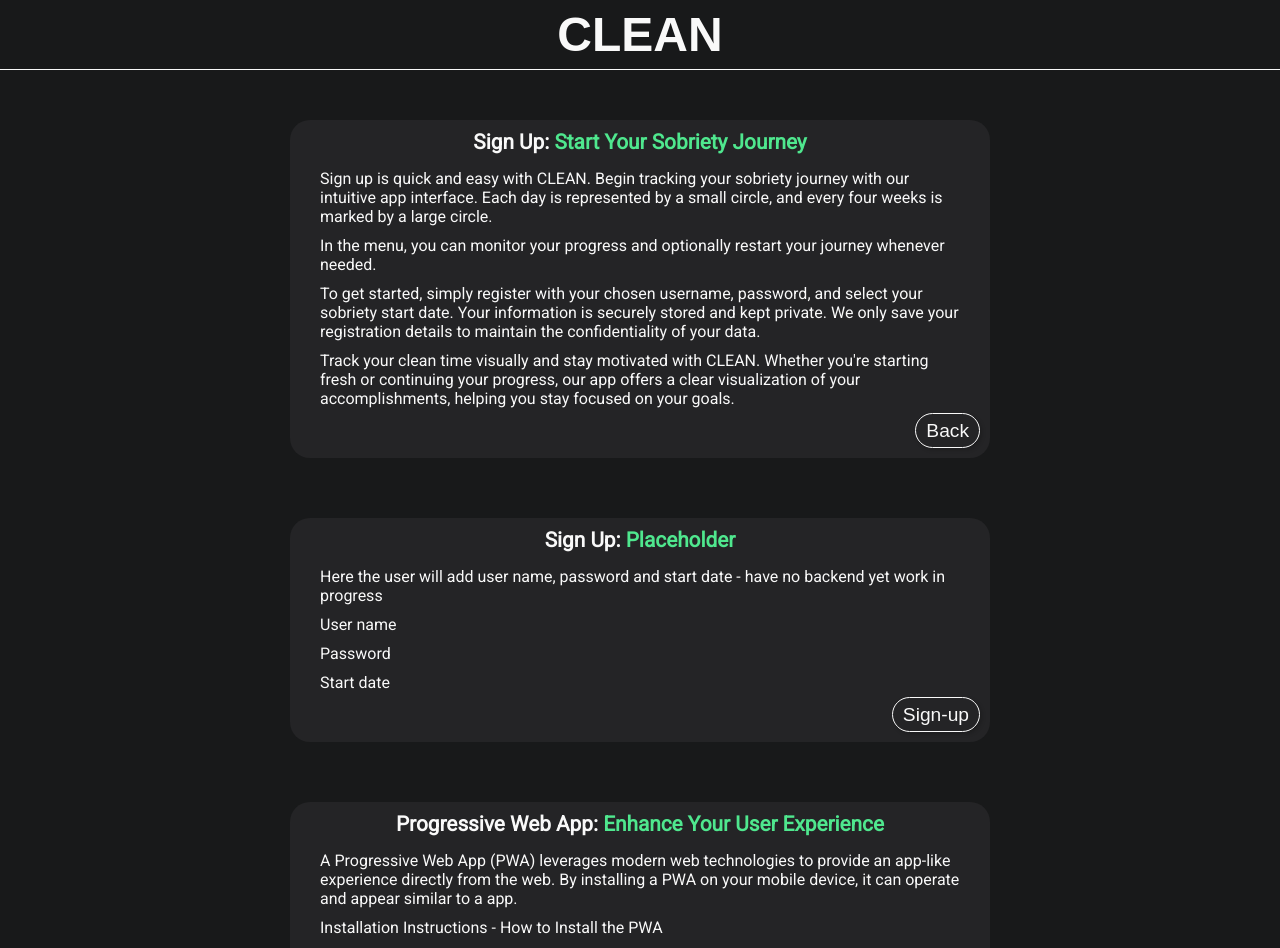
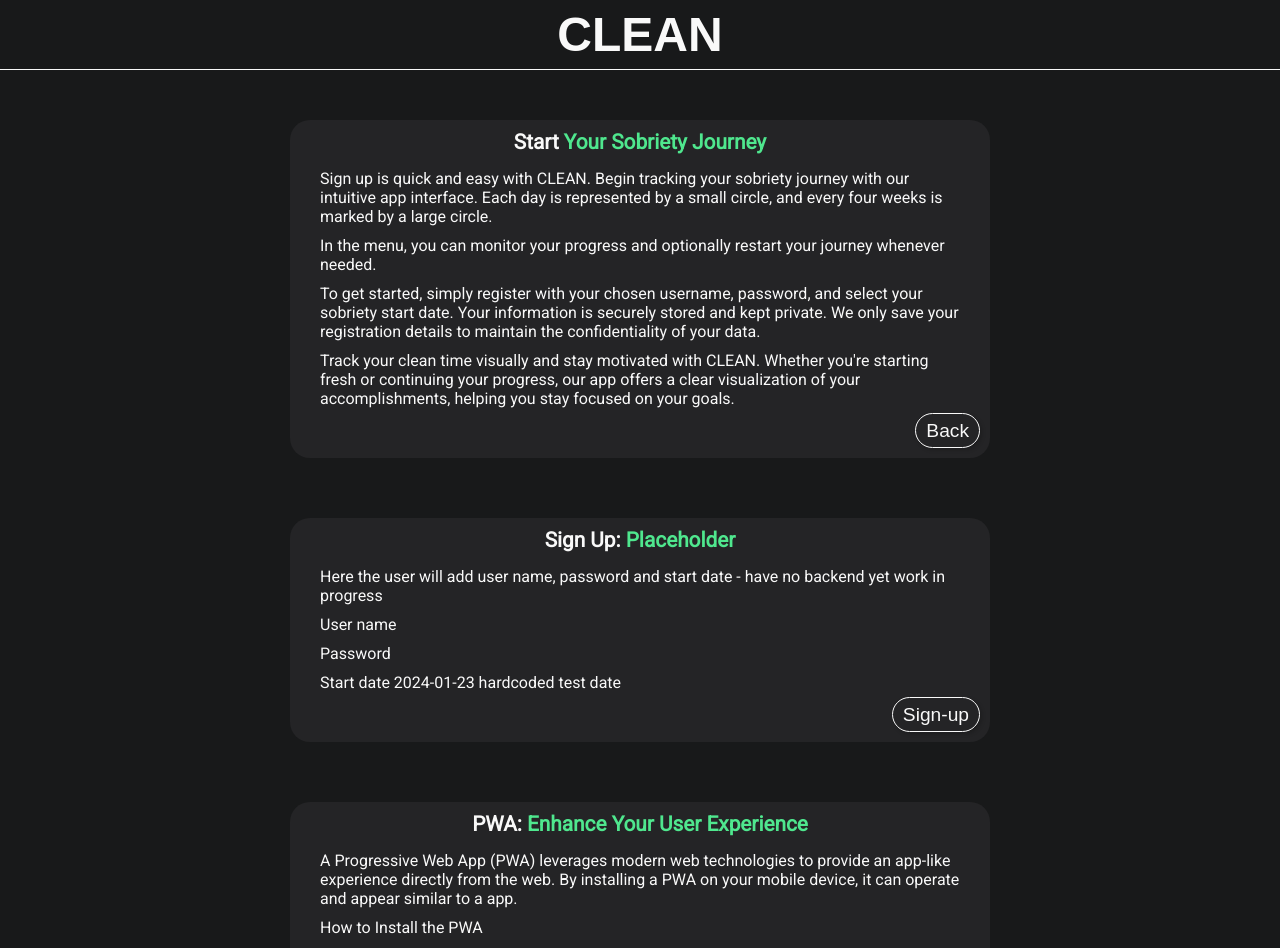
Before and after one commit to Wallenborg/clean, a Next.js app: page /sign-up in a window 1280 px wide. Shown: the top 948 px of the page. Built offline with nearby package versions, Linux system fonts and the light colour scheme; a web font is replaced by a local one.

Commit message:
change text in sign-in page

```diff
--- a/app/sign-up/page.jsx
+++ b/app/sign-up/page.jsx
@@ -9,8 +9,8 @@ export default function SignupPage() {
       <Header includeNav={false} />
       <InfoText
         style={{ marginTop: "120px" }}
-        title="Sign Up"
-        subtitle="Start Your Sobriety Journey"
+        title="Start"
+        subtitle="Your Sobriety Journey"
         text={[
           "Sign up is quick and easy with CLEAN. Begin tracking your sobriety journey with our intuitive app interface. Each day is represented by a small circle, and every four weeks is marked by a large circle.",
           "In the menu, you can monitor your progress and optionally restart your journey whenever needed.",
@@ -23,13 +23,13 @@ export default function SignupPage() {
       />
       <InfoText
         style={{ marginTop: "10px" }}
-        title="Sign Up"
+        title="Sign Up:"
         subtitle="Placeholder"
         text={[
           " Here the user will add user name, password and start date - have no backend yet work in progress ",
           "User name",
           "Password",
-          "Start date",
+          "Start date 2024-01-23 hardcoded test date",
         ]}
         showButton={true}
         buttonText="Sign-up"
@@ -37,11 +37,11 @@ export default function SignupPage() {
       />
       <InfoText
         style={{ marginTop: "10px" }}
-        title="Progressive Web App"
+        title="PWA:"
         subtitle="Enhance Your User Experience"
         text={[
           "A Progressive Web App (PWA) leverages modern web technologies to provide an app-like experience directly from the web. By installing a PWA on your mobile device, it can operate and appear similar to a app.",
-          "Installation Instructions - How to Install the PWA",
+          "How to Install the PWA",
           "**For Android Users**:",
           "1. Open the browser menu (three dots in the top-right corner).",
           "2. Select 'Add to Home screen'.",
--- a/components/infotext/InfoText.jsx
+++ b/components/infotext/InfoText.jsx
@@ -16,7 +16,7 @@ export default function InfoText({
       <h2 className="infotext-subtitle">
         {title && (
           <>
-            {title}: <span className="infotext-green">{subtitle}</span>
+            {title} <span className="infotext-green">{subtitle}</span>
           </>
         )}
       </h2>
```
